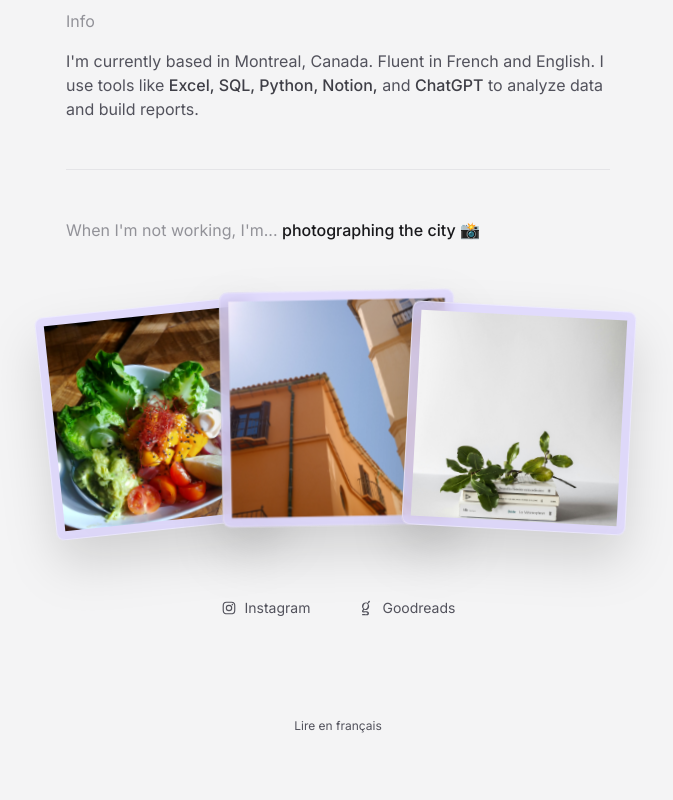
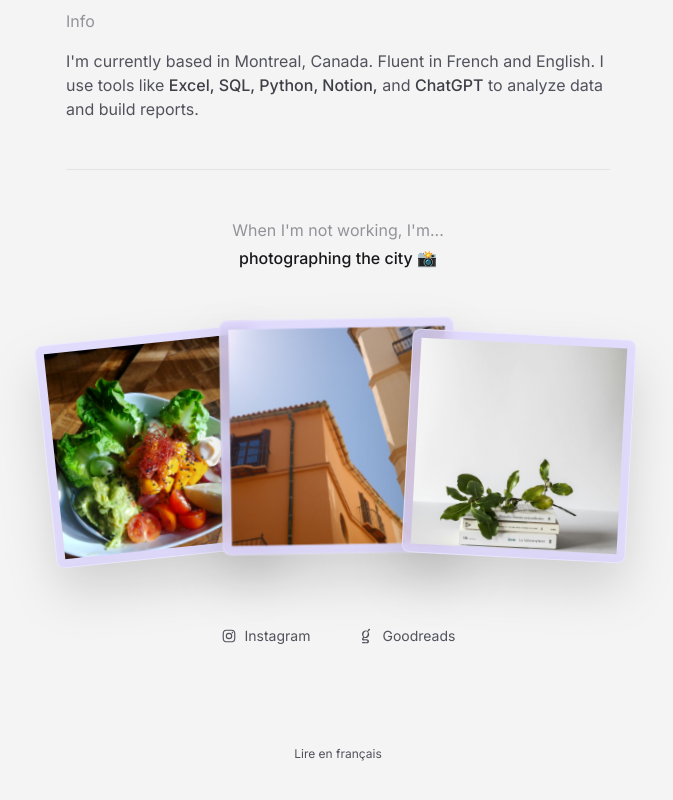
Before and after one commit to daniakl/cv-dania, a Next.js app: page /en in a window 1280 px wide. Shown: the part 925-1725 px from the top of the page, without its empty margins (302-975 px from the left). Built offline with nearby package versions, Linux system fonts and the light colour scheme; a web font is replaced by a local one.

Commit message:
fix some layout stuff

```diff
--- a/src/components/CardStack.tsx
+++ b/src/components/CardStack.tsx
@@ -96,11 +96,11 @@ export function CardStack({ lang }: { lang: "en" | "fr" }) {
 
   return (
     <div className="relative space-y-4">
-      <h2>
+      <h2 className="flex flex-col items-center gap-1">
         <span className="opacity-60">
           {lang === "en"
             ? "When I'm not working, I'm..."
-            : "Quand je ne travaille pas, je suis..."}
+            : "Quand je ne travaille pas, je suis en train de..."}
         </span>{" "}
         <span className="font-medium text-zinc-900">
           <AnimatePresence mode="wait">
--- a/src/components/Header/index.tsx
+++ b/src/components/Header/index.tsx
@@ -19,7 +19,7 @@ export function Header({ lang }: { lang: "en" | "fr" }) {
       <div className="fixed top-0 w-screen z-50 text-zinc-900">
         <ProgressiveBlurBG />
 
-        <div className="md:my-8 my-4 relative z-10 bg-violet-50/80 overflow-clip border border-zinc-200 backdrop-blur-lg p-1.5 rounded-full shadow-lg shadow-purple-800/10 flex items-center justify-between max-w-xl max-md:mx-3 mx-auto">
+        <div className="md:my-8 my-4 relative z-10 bg-violet-50/80 overflow-clip border border-zinc-200 backdrop-blur-lg p-1.5 rounded-full shadow-lg shadow-purple-800/10 flex items-center justify-between max-w-xl max-sm:mx-3 mx-auto">
           <div className="flex items-center gap-1.5 ml-1">
             <SocialLinkButton
               href="https://github.com/daniakl"
```
